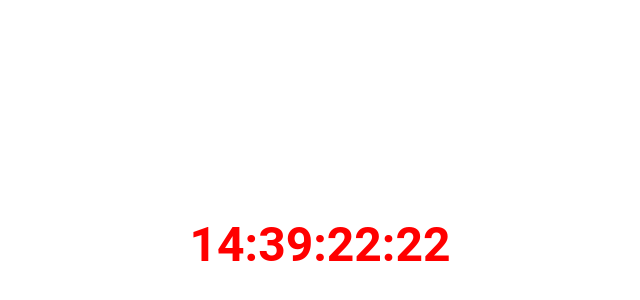
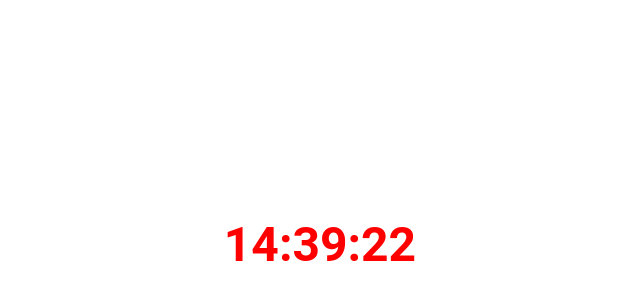
Before and after one commit to stKhaDgar/twitch-timer-countdown, a plain HTML site: page index.html in a window 1280 px wide. Shown: the part 156-456 px from the top of the page, without its empty margins (320-960 px from the left). Drawn offline with Linux system fonts and the light colour scheme.

Commit message:
Update index.html
delete seconds

```diff
--- a/index.html
+++ b/index.html
@@ -28,7 +28,7 @@
       const hours = String(now.getHours()).padStart(2, '0');
       const minutes = String(now.getMinutes()).padStart(2, '0');
       const seconds = String(now.getSeconds()).padStart(2, '0');
-      document.getElementById('clock').textContent = `${hours}:${minutes}:${seconds}:${seconds}`;
+      document.getElementById('clock').textContent = `${hours}:${minutes}:${seconds}`;
     }
 
     setInterval(updateClock, 1000);
```
